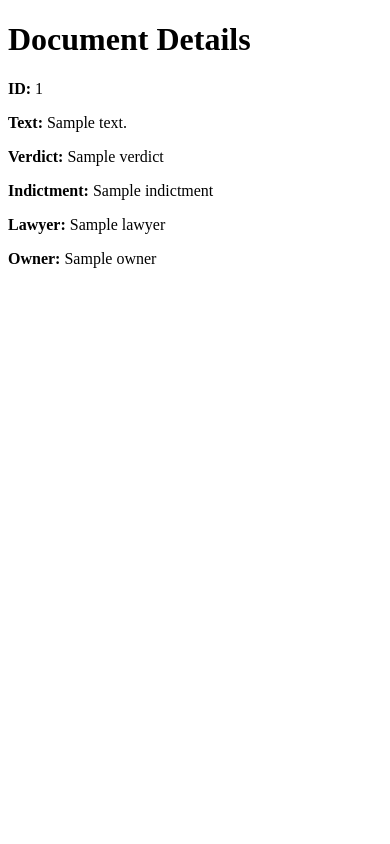
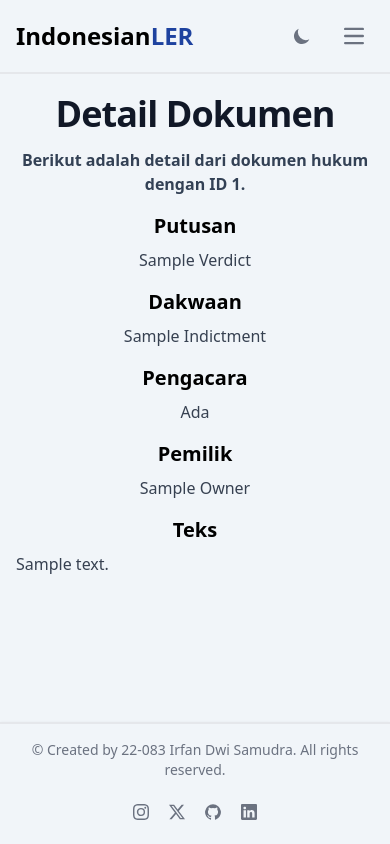
Before and after one commit to irfandwisamudra/indo-ler-search-engine, a Flask app: template templates/details.html in a window 390 px wide. Run offline with Flask 3, Linux system fonts and the light colour scheme; the template is opened without the code that fills it: most values are stand-ins (such as "Sample title", 1, 10 or a date in 2020); parts of the project's set-up code (start-up, migrations or seed data) failed here and were passed over; some libraries are stand-ins or nearby versions.

Commit message:
Update UI with TailwindCSS for Document Detail Page

```diff
--- a/static/dist/css/output.css
+++ b/static/dist/css/output.css
@@ -1460,18 +1434,39 @@ input:checked + .toggle-bg {
   margin-left: calc(0.75rem * calc(1 - var(--tw-space-x-reverse)));
 }
 
+.space-y-2 > :not([hidden]) ~ :not([hidden]) {
+  --tw-space-y-reverse: 0;
+  margin-top: calc(0.5rem * calc(1 - var(--tw-space-y-reverse)));
+  margin-bottom: calc(0.5rem * var(--tw-space-y-reverse));
+}
+
 .space-y-4 > :not([hidden]) ~ :not([hidden]) {
   --tw-space-y-reverse: 0;
   margin-top: calc(1rem * calc(1 - var(--tw-space-y-reverse)));
   margin-bottom: calc(1rem * var(--tw-space-y-reverse));
 }
 
+.divide-y > :not([hidden]) ~ :not([hidden]) {
+  --tw-divide-y-reverse: 0;
+  border-top-width: calc(1px * calc(1 - var(--tw-divide-y-reverse)));
+  border-bottom-width: calc(1px * var(--tw-divide-y-reverse));
+}
+
+.divide-gray-200 > :not([hidden]) ~ :not([hidden]) {
+  --tw-divide-opacity: 1;
+  border-color: rgb(229 231 235 / var(--tw-divide-opacity));
+}
+
 .self-center {
   align-self: center;
 }
 
 .overflow-hidden {
   overflow: hidden;
+}
+
+.overflow-x-auto {
+  overflow-x: auto;
 }
 
 .scroll-smooth {
@@ -1742,16 +1692,16 @@ input:checked + .toggle-bg {
   padding-top: 0.5rem;
 }
 
-.text-left {
-  text-align: left;
-}
-
 .text-center {
   text-align: center;
 }
 
-.text-right {
-  text-align: right;
+.text-justify {
+  text-align: justify;
+}
+
+.align-middle {
+  vertical-align: middle;
 }
 
 .text-2xl {
@@ -1784,6 +1729,11 @@ input:checked + .toggle-bg {
   line-height: 1.25rem;
 }
 
+.text-xl {
+  font-size: 1.25rem;
+  line-height: 1.75rem;
+}
+
 .text-xs {
   font-size: 0.75rem;
   line-height: 1rem;
@@ -1809,6 +1759,18 @@ input:checked + .toggle-bg {
   font-weight: 600;
 }
 
+.uppercase {
+  text-transform: uppercase;
+}
+
+.capitalize {
+  text-transform: capitalize;
+}
+
+.normal-case {
+  text-transform: none;
+}
+
 .leading-6 {
   line-height: 1.5rem;
 }
--- a/templates/details.html
+++ b/templates/details.html
@@ -1,17 +1,90 @@
 <!DOCTYPE html>
-<html lang="en">
+<html lang="en" class="scroll-smooth">
   <head>
     <meta charset="UTF-8" />
     <meta name="viewport" content="width=device-width, initial-scale=1.0" />
-    <title>Document Details</title>
+    <meta http-equiv="X-UA-Compatible" content="ie=edge" />
+    <title>Detail Dokumen | IndonesianLER</title>
+    <link
+      rel="stylesheet"
+      href="{{url_for('static',filename='dist/css/output.css')}}"
+    />
+    <script>
+      if (
+        localStorage.getItem("color-theme") === "dark" ||
+        (!("color-theme" in localStorage) &&
+          window.matchMedia("(prefers-color-scheme: dark)").matches)
+      ) {
+        document.documentElement.classList.add("dark");
+      } else {
+        document.documentElement.classList.remove("dark");
+      }
+    </script>
   </head>
-  <body>
-    <h1>Document Details</h1>
-    <p><strong>ID:</strong> {{ result.id }}</p>
-    <p><strong>Text:</strong> {{ result.text }}</p>
-    <p><strong>Verdict:</strong> {{ result.verdict }}</p>
-    <p><strong>Indictment:</strong> {{ result.indictment }}</p>
-    <p><strong>Lawyer:</strong> {{ result.lawyer }}</p>
-    <p><strong>Owner:</strong> {{ result.owner }}</p>
+
+  <body class="bg-slate-100 dark:bg-gray-900">
+    {% include 'layouts/navbar.html' %}
+
+    <div class="min-h-screen flex flex-col justify-between">
+      <main class="flex flex-col items-center pt-16 mb-12">
+        <div class="container xl:max-w-screen-xl p-4 text-center">
+          <div class="mt-4 mb-8">
+            <h2
+              class="mb-4 text-4xl font-extrabold leading-none tracking-tight text-gray-900 md:text-5xl lg:text-6xl dark:text-white"
+            >
+              Detail Dokumen
+            </h2>
+            <p
+              class="mb-4 font-semibold text-slate-700 lg:text-lg dark:text-slate-400"
+            >
+              Berikut adalah detail dari dokumen hukum dengan ID {{ result.id
+              }}.
+            </p>
+
+            <div class="mt-4 mb-8">
+              <div class="flex flex-col space-y-4">
+                <div class="flex flex-col space-y-2">
+                  <h3 class="text-xl font-semibold">Putusan</h3>
+                  <p class="text-gray-700 dark:text-gray-300 capitalize">
+                    {{ result.verdict }}
+                  </p>
+                </div>
+                <div class="flex flex-col space-y-2">
+                  <h3 class="text-xl font-semibold">Dakwaan</h3>
+                  <p class="text-gray-700 dark:text-gray-300 capitalize">
+                    {{ result.indictment }}
+                  </p>
+                </div>
+                <div class="flex flex-col space-y-2">
+                  <h3 class="text-xl font-semibold">Pengacara</h3>
+                  <p class="text-gray-700 dark:text-gray-300 capitalize">
+                    {{ 'Ada' if result.lawyer else 'Tidak Ada' }}
+                  </p>
+                </div>
+                <div class="flex flex-col space-y-2">
+                  <h3 class="text-xl font-semibold">Pemilik</h3>
+                  <p class="text-gray-700 dark:text-gray-300 capitalize">
+                    {{ result.owner }}
+                  </p>
+                </div>
+                <div class="flex flex-col space-y-2">
+                  <h3 class="text-xl font-semibold">Teks</h3>
+                  <p
+                    class="text-gray-700 dark:text-gray-300 text-justify"
+                  >
+                    {{ result.text }}
+                  </p>
+                </div>
+              </div>
+            </div>
+          </div>
+        </div>
+      </main>
+
+      {% include 'layouts/footer.html' %}
+    </div>
+
+    <script src="{{ url_for('static', filename='dist/js/script.js') }}"></script>
+    <script src="https://cdnjs.cloudflare.com/ajax/libs/flowbite/2.3.0/flowbite.min.js"></script>
   </body>
 </html>
```
Also changed, not shown: other parts of static/dist/css/output.css (+15 -131 lines), templates/results.html (+5 -5 lines).
